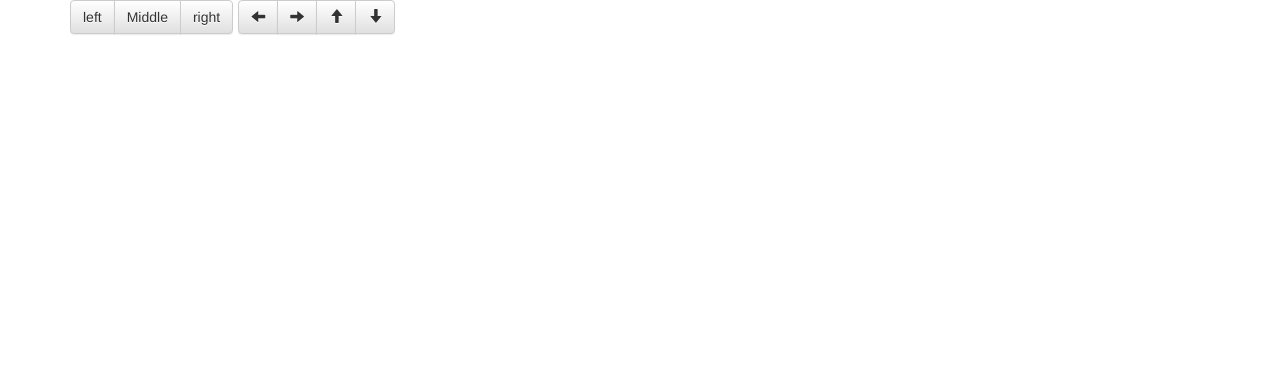
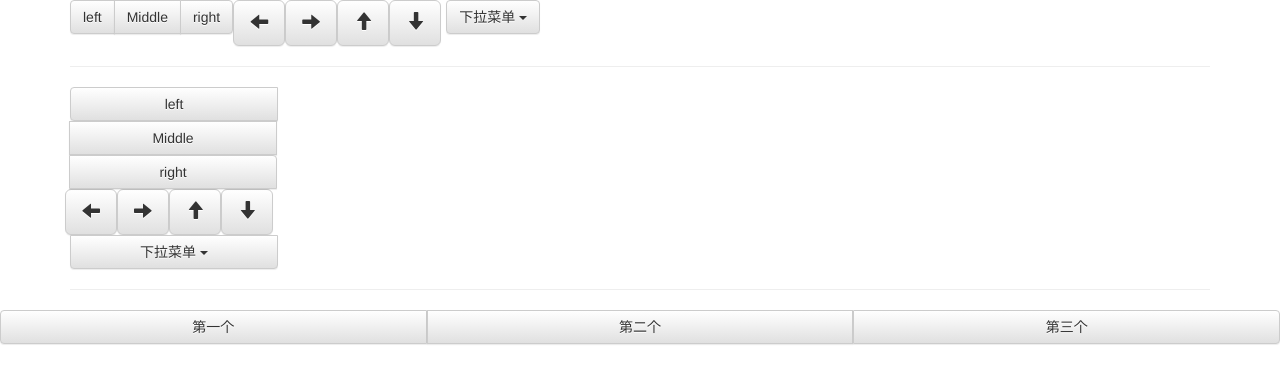
Before and after one commit to gritFJH/-, a plain HTML site: page Bootstrap_test/按钮组.html in a window 1280 px wide. Drawn offline with nearby package versions, Linux system fonts and the light colour scheme.

Commit message:
Add files via upload

```diff
--- a/Bootstrap_test/按钮组.html
+++ b/Bootstrap_test/按钮组.html
@@ -10,13 +10,13 @@
 	</head>
 	<body>
 		<div class="container"><!--指定一个容器放置组件内容-->
-			<div class="btn-toolbar" role="toolbar"><!--使用toolbar工具栏将所有按钮组放在一起-->
+			<div class="btn-toolbar" role="toolbar"><!--使用toolbar工具栏将所有按钮组放在一起--><!--水平排列-->
 				<div class="btn-group" role="group">
 					<button type="button" class="btn btn-default">left</button>
 					<button type="button" class="btn btn-default">Middle</button>
 					<button type="button" class="btn btn-default">right</button>
 				</div>
-			<div class="btn-group" role="group">
+				<div class="btn-group-lg" role="group">
 					<button type="button" class="btn btn-default">
 						<span class="glyphicon glyphicon-arrow-left" aria-hidden="true"></span>
 					</button>
@@ -30,7 +30,68 @@
 						<span class="glyphicon glyphicon-arrow-down" aria-hidden="true"></span>
 					</button>
 				</div>
+				<div class="btn-group" role="group">
+					<button class="btn btn-default dropdown-toggle" data-toggle="dropdown" aria-expanded="false">
+					下拉菜单
+					<span class="caret"></span>
+					</button>
+					<ul class="dropdown-menu" role="menu">
+						<li><a href="#">1</a></li>
+						<li><a href="#">2</a></li>
+						<li><a href="#">3</a></li>
+					</ul>
+
 				</div>
+			</div>
+			<hr />
+<!----------------------------------------------------------------------------------------------------------->
+			<div class="btn-toolbar btn-group-vertical" role="toolbar"><!--使用toolbar工具栏将所有按钮组放在一起--><!--垂直排列-->
+				<div class="btn-group" role="group">
+					<button type="button" class="btn btn-default">left</button>
+					<button type="button" class="btn btn-default">Middle</button>
+					<button type="button" class="btn btn-default">right</button>
+				</div>
+				<div class="btn-group-lg" role="group">
+					<button type="button" class="btn btn-default">
+						<span class="glyphicon glyphicon-arrow-left" aria-hidden="true"></span>
+					</button>
+					<button type="button" class="btn btn-default">
+						<span class="glyphicon glyphicon-arrow-right" aria-hidden="true"></span>
+					</button>
+					<button type="button" class="btn btn-default">
+						<span class="glyphicon glyphicon-arrow-up" aria-hidden="true"></span>
+					</button>
+					<button type="button" class="btn btn-default">
+						<span class="glyphicon glyphicon-arrow-down" aria-hidden="true"></span>
+					</button>
+				</div>
+				<div class="btn-group" role="group">
+					<button class="btn btn-default dropdown-toggle" data-toggle="dropdown" aria-expanded="false">
+					下拉菜单
+					<span class="caret"></span>
+					</button>
+					<ul class="dropdown-menu" role="menu">
+						<li><a href="#">1</a></li>
+						<li><a href="#">2</a></li>
+						<li><a href="#">3</a></li>
+					</ul>
+
+				</div>
+			</div><hr />
+<!-------------------------------------------------------------------------------------------------------------->
+
+		</div>
+		<div class="btn-group btn-group-justified" role="group"><!--充满全屏排列-->
+			<div class="btn-group" role="group">
+				<button type="button" class="btn btn-default">第一个</button>
+			</div>
+			<div class="btn-group" role="group">
+				<button type="button" class="btn btn-default">第二个</button>
+			</div>
+			<div class="btn-group" role="group">
+				<button type="button" class="btn btn-default">第三个</button>
+			</div>
+
 		</div>
 		<script src="js/jquery.min.js" type="text/javascript" charset="utf-8"></script>
 		<script src="js/bootstrap.min.js" type="text/javascript" charset="utf-8"></script>
```
Also changed, not shown: 1 other file. Lines whose indentation alone changed are shown as unchanged.
